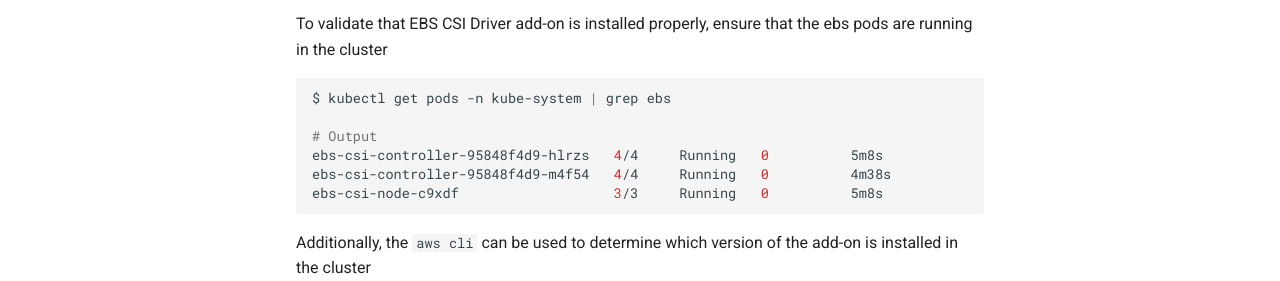
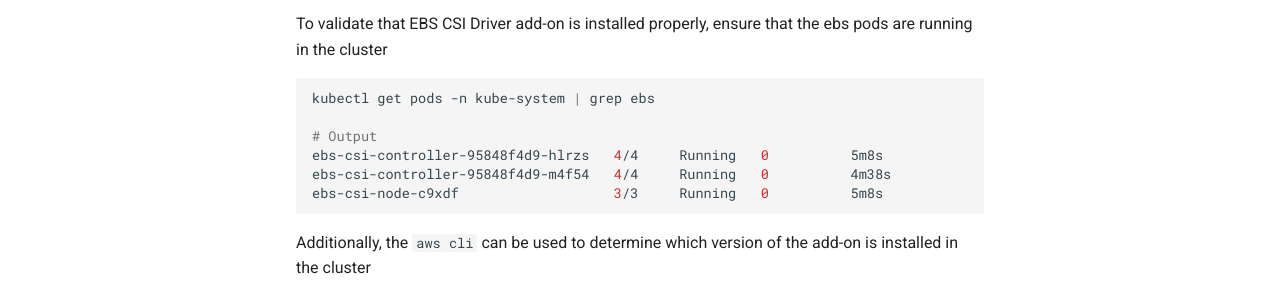
Before and after one commit to aws-quickstart/cdk-eks-blueprints, an MkDocs documentation site: the page built from docs/addons/ebs-csi-driver.md, in a window 1280 px wide and 900 px high, scrolled down 1064 px. Shown: the part 226-507 px from the top of the window. Built offline with MkDocs 1.6.1 and Material for MkDocs 9.7.7, drawn with Linux system fonts in a browser that asks for light colours; comment, search, counter and statistics services are not loaded.

Commit message:
Remove superfluous character

````diff
--- a/docs/addons/ebs-csi-driver.md
+++ b/docs/addons/ebs-csi-driver.md
@@ -44,7 +44,7 @@ v1.4.0-eksbuild.preview
 To validate that EBS CSI Driver add-on is installed properly, ensure that the ebs pods are running in the cluster
 
 ```bash
-$ kubectl get pods -n kube-system | grep ebs
+kubectl get pods -n kube-system | grep ebs
 
 # Output
 ebs-csi-controller-95848f4d9-hlrzs   4/4     Running   0          5m8s
````
